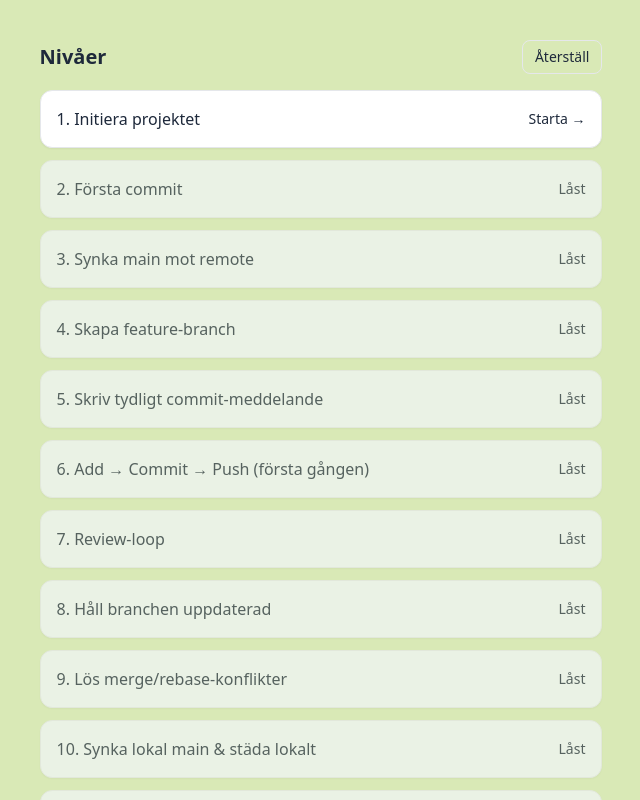
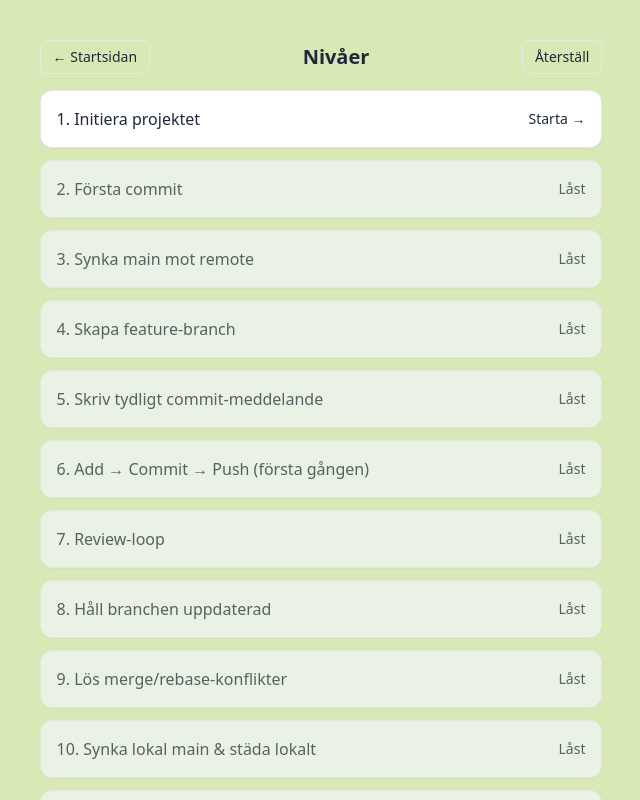
Before and after one commit to DulamaA/git-land-game, a React (Vite) app: page /levels in a window 1280 px wide. Shown: the whole page, without its empty margins (319-959 px from the left). Built offline with nearby package versions, Linux system fonts and the light colour scheme.

Commit message:
:zap: feat: add a button in LevelsHub to go back to the start page

```diff
--- a/src/screens/LevelsHub.tsx
+++ b/src/screens/LevelsHub.tsx
@@ -14,9 +14,21 @@ export default function LevelsHub() {
   return (
     <main className='mx-auto max-w-prose px-4 py-10'>
       <section className="space-y-4">
-        <header className="flex items-center justify-between">
+        <header className="flex flex-col sm:flex-row items-center justify-between gap-3">
+          <Link
+            to="/"
+            className="inline-flex rounded-lg border px-3 py-1.5 text-sm hover:bg-slate-50"
+          >
+            ← Startsidan
+          </Link>
+
           <h1 className="text-xl font-semibold">Nivåer</h1>
-          <button onClick={reset} className="rounded-lg border px-3 py-1.5 text-sm hover:bg-slate-50">
+
+          <button
+            onClick={reset}
+            className="rounded-lg border px-3 py-1.5 text-sm hover:bg-slate-50"
+            aria-label="Återställ framsteg"
+          >
             Återställ
           </button>
         </header>
```
